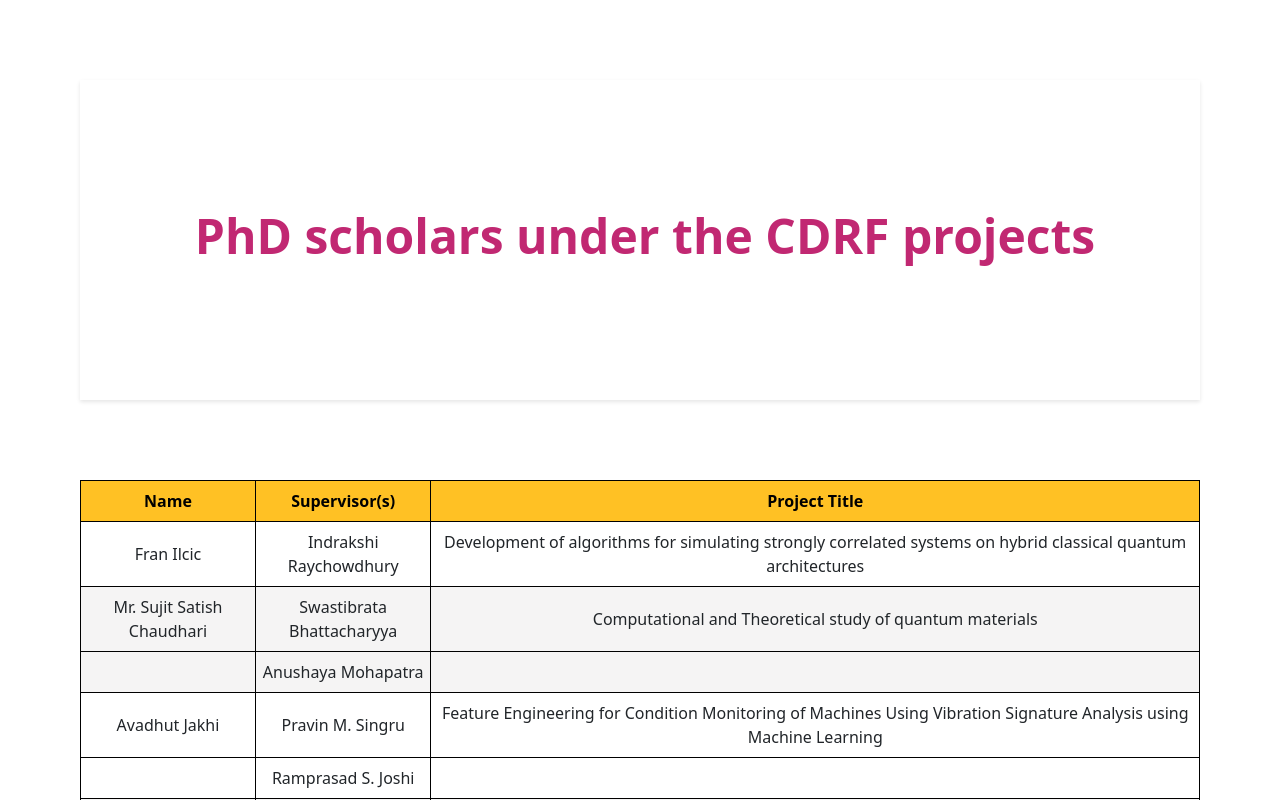
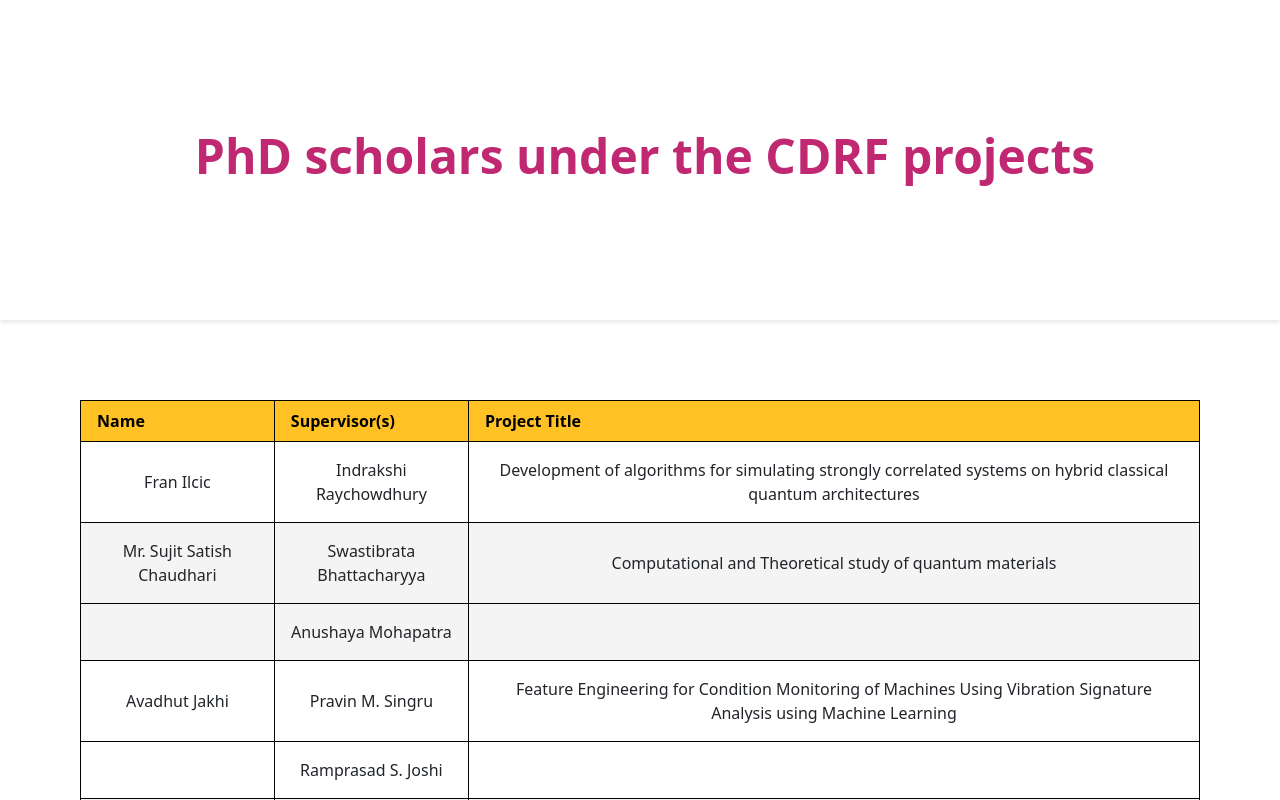
Before and after one commit to PriyanshuShekhar10/sire-cdrf, a React (Create React App) app: page /scholar in a window 1280 px wide. Shown: the top 800 px of the page. Built offline with nearby package versions, Linux system fonts and the light colour scheme.

Commit message:
Fix: Header css

```diff
--- a/src/Pages/ScholarTable/ScholarDataTable.js
+++ b/src/Pages/ScholarTable/ScholarDataTable.js
@@ -1,35 +1,58 @@
-import "./SimpleTable.module.css";
 import React from "react";
 
 const SimpleTable = ({ data }) => {
   let alternate = false; // Track alternating background color
+
+  // Define CSS styles as objects
+  const styles = {
+    table: {
+      width: "100%",
+      borderCollapse: "collapse",
+      margin: "20px 0",
+    },
+    cell: {
+      border: "1px solid #000000",
+      padding: "1rem",
+      textAlign: "center",
+    },
+    headerCell: {
+      backgroundColor: "#ffc124",
+      color: "black",
+    },
+    row: {},
+    hoverRow: {
+      backgroundColor: "#e8f4f8", // This will be applied on hover via CSS class if necessary
+    },
+    indentCell: {
+      paddingLeft: "20px",
+    },
+  };
 
   const renderRows = (item, index) => {
     const backgroundColor = alternate ? "#F5F4F4" : "#ffffff";
     const supervisors = Object.values(item.Supervisor);
     const rows = [];
 
-    // Push the main row, which includes the name and possibly the first supervisor
+    // Push the main row
     rows.push(
-      <tr key={`person-${index}`} style={{ backgroundColor }}>
-        <td>{item.Name}</td>
-        <td>{supervisors[0] || ""}</td>{" "}
-        {/* Display the first supervisor if available */}
-        <td>{item.Project_Title}</td>
+      <tr key={`person-${index}`} style={{ ...styles.row, backgroundColor }}>
+        <td style={styles.cell}>{item.Name}</td>
+        <td style={styles.cell}>{supervisors[0] || ""}</td>
+        <td style={styles.cell}>{item.Project_Title}</td>
       </tr>
     );
 
-    // If there are additional supervisors, render them in separate rows
+    // Render additional supervisor rows
     if (supervisors.length > 1) {
       supervisors.slice(1).forEach((supervisor, subIndex) => {
         rows.push(
           <tr
             key={`supervisor-${index}-${subIndex}`}
-            style={{ backgroundColor }}
+            style={{ ...styles.row, backgroundColor }}
           >
-            <td></td> {/* Empty cell for alignment */}
-            <td>{supervisor}</td>
-            <td></td> {/* Empty cell for alignment */}
+            <td style={{ ...styles.cell, ...styles.indentCell }}></td>
+            <td style={styles.cell}>{supervisor}</td>
+            <td style={styles.cell}></td>
           </tr>
         );
       });
@@ -42,16 +65,18 @@ const SimpleTable = ({ data }) => {
   };
 
   return (
-    <table>
+    <div style={{ margin: "5rem" }}>
+      <table style={styles.table}>
         <thead>
           <tr>
-          <th>Name</th>
-          <th>Supervisor(s)</th>
-          <th>Project Title</th>
+            <th style={styles.headerCell}>Name</th>
+            <th style={styles.headerCell}>Supervisor(s)</th>
+            <th style={styles.headerCell}>Project Title</th>
           </tr>
         </thead>
         <tbody>{data.map(renderRows)}</tbody>
       </table>
+    </div>
   );
 };
 
--- a/src/Pages/ScholarTable/SimpleTable.module.css
+++ /dev/null
@@ -1,44 +0,0 @@
-body{
-    margin: 5rem;
-}
-
-
-table {
-    width: 100%;
-    border-collapse: collapse;
-    margin: 20px 0;
-  }
-
-  th, td {
-    border: 1px solid #000000;
-    padding-left: 0.25rem;
-      padding-right: 0.25rem;
-    text-align: center; /* Center all content in the table */
-  }
-
-  th {
-    background-color: #ffc124; /* Specific color for the header row */
-    color: black;
-  }
-
-  /* Hover effect for rows */
-  tr:hover {
-    background-color: #e8f4f8;
-  }
-
-  /* Zebra striping for project sections, applied manually in component logic */
-  /* No specific CSS required for alternating backgrounds, as it's handled inline */
-
-  /* Styling for supervisor rows for visual hierarchy */
-  td:first-child:empty {
-    padding-left: 20px; /* Indent supervisor names for visual grouping */
-  }
-
-
-
-  /* Ensure the table fills its container */
-  table {
-    width: 100%;
-  }
-
-  /* Optional: Add more specific styling here as needed */
```
Lines whose indentation alone changed are shown as unchanged.
